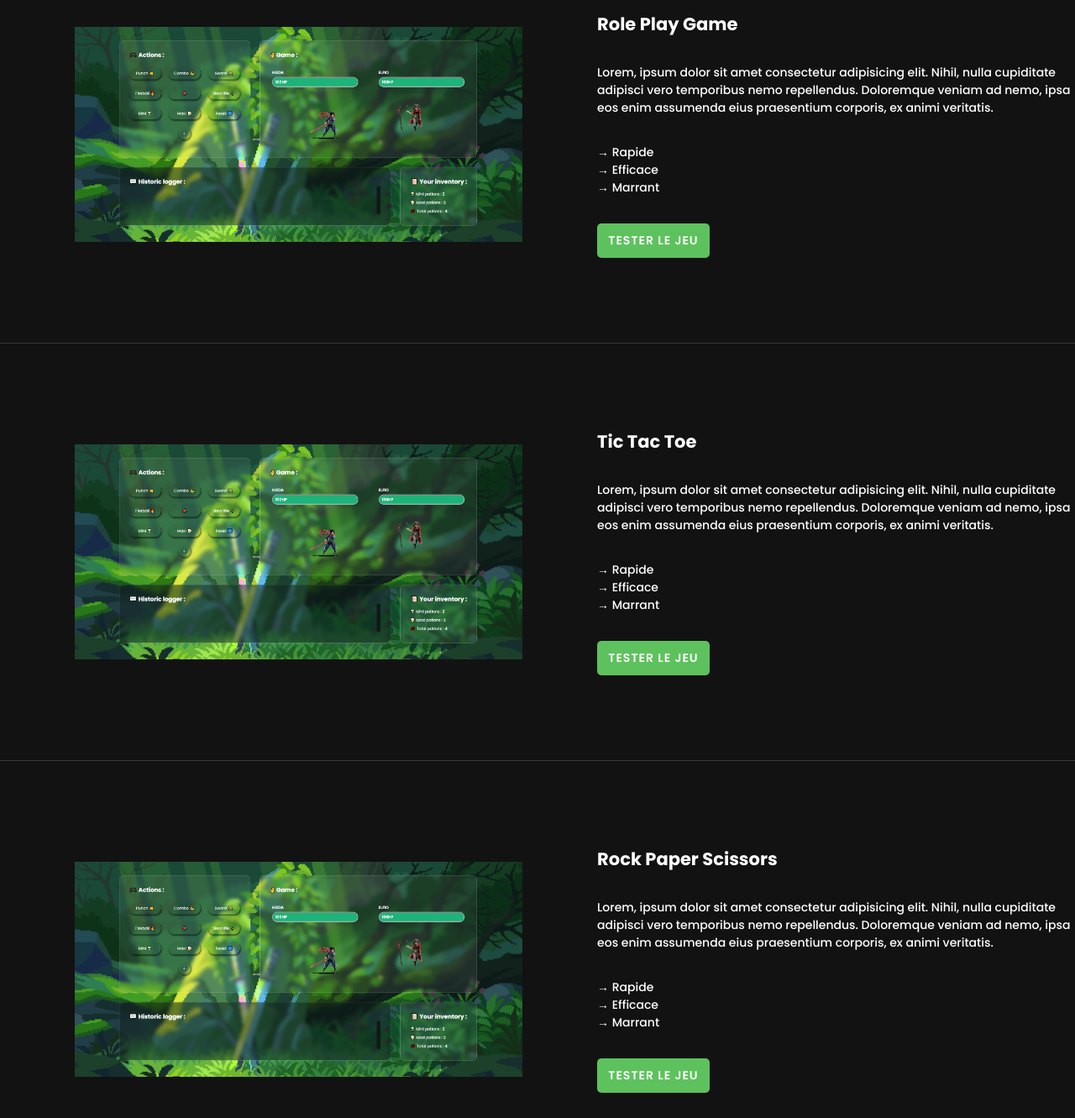
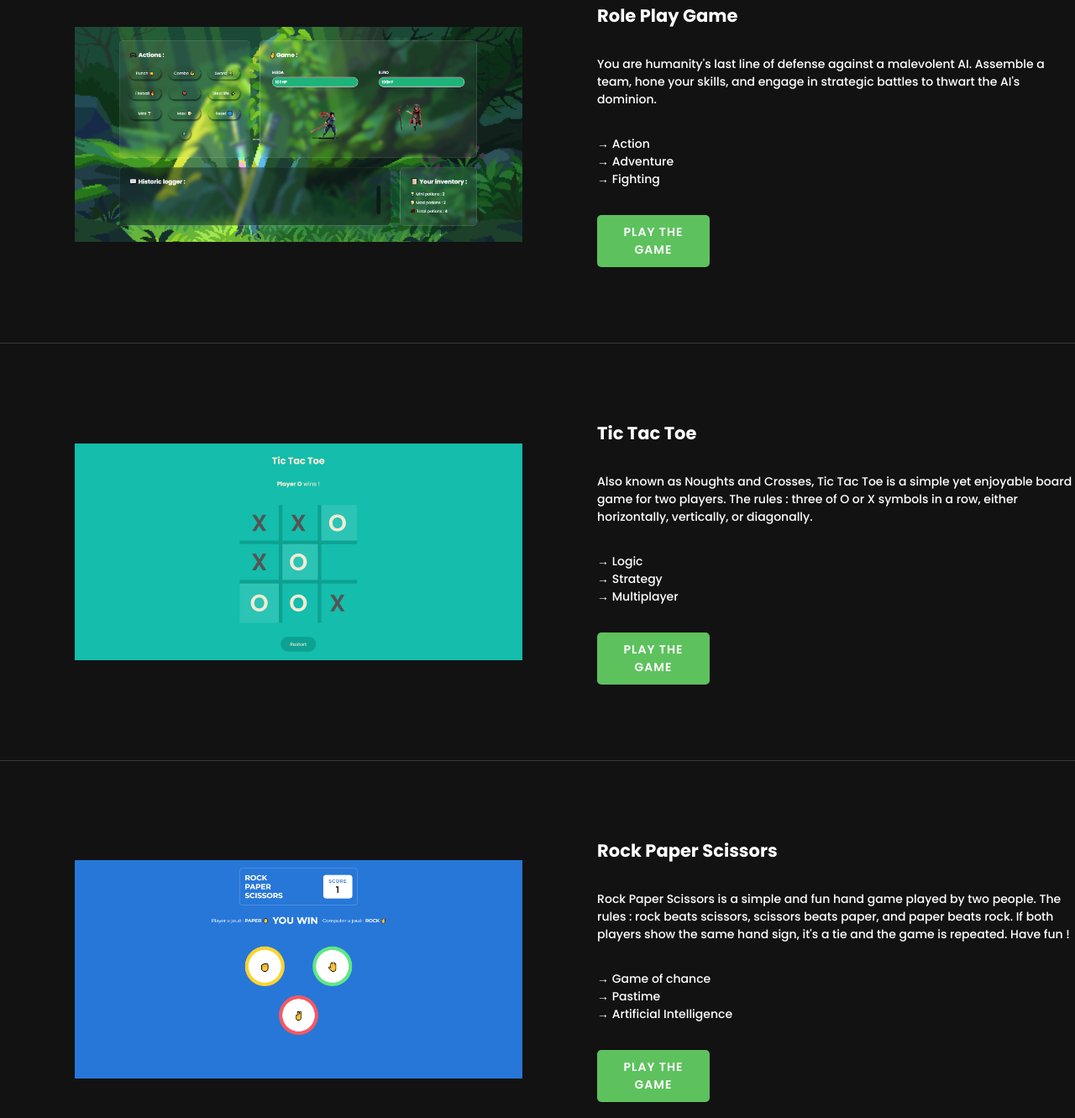
Before and after one commit to Equ6l/platform-mini-games, a website: page index.html in a window 1280 px wide. Shown: the part 969-2300 px from the top of the page at 84% size. Drawn offline with nearby package versions, Linux system fonts and the light colour scheme.

Commit message:
feature(links): add new github's links to access games

```diff
--- a/index.html
+++ b/index.html
@@ -21,8 +21,8 @@
             </button>
         <div class="nav__links">
           <a href="#banner" aria-current="page">Home</a>
-          <a href="#">All games</a>
-          <a href="#section__color-secondary">Your opinion</a>
+          <a href="#game">All games</a>
+          <a href="#section__color-secondary">Comments space</a>
         </div>
       </div>
 
@@ -30,60 +30,52 @@
     <main>
         <section id="banner">
             <h1>Online Games</h1>
-            <p>Lorem ipsum dolor sit amet consectetur, adipisicing elit. Deserunt autem vel ipsam sapiente fuga
-                aspernatur? Commodi ad dolore voluptatibus qui quis. Facilis possimus minus voluptas, rem unde fugiat ea
-                tempora.</p>
-            <a href="#">Découvrir les jeux</a>
+            <p>Whether you're seeking a quick adrenaline rush or a casual gaming experience, Online Games has something for everyone. Get ready to embark on an unforgettable gaming quest with PlayQuest, where the next thrilling mini-game awaits!</p>
+            <a href="#game">Discover the games</a>
         </section>
-        <section class="game">
+        <section id="game" class="game">
             <div class="game__illustration">
                 <img src="./img/rpg-cover.PNG" alt="">
             </div>
             <div class="game__description">
                 <h1>Role Play Game</h1>
-                <p>Lorem, ipsum dolor sit amet consectetur adipisicing elit. Nihil, nulla cupiditate adipisci vero
-                    temporibus nemo repellendus. Doloremque veniam ad nemo, ipsa eos enim assumenda eius praesentium
-                    corporis, ex animi veritatis.</p>
+                <p>You are humanity's last line of defense against a malevolent AI. Assemble a team, hone your skills, and engage in strategic battles to thwart the AI's dominion.</p>
                 <ul>
-                    <li>Rapide</li>
-                    <li>Efficace</li>
-                    <li>Marrant</li>
+                    <li>Action</li>
+                    <li>Adventure</li>
+                    <li>Fighting</li>
                 </ul>
-                <a href="https://equ6l.github.io/RPG/">Tester le jeu</a>
+                <a href="maelysdcb.github.io/role-play-game/">Play the game</a>
             </div>
         </section>
         <section class="game">
             <div class="game__illustration">
-                <img src="./img/rpg-cover.PNG" alt="">
+                <img src="./img/tic-tac-toe-cover.PNG" alt="">
             </div>
             <div class="game__description">
                 <h1>Tic Tac Toe</h1>
-                <p>Lorem, ipsum dolor sit amet consectetur adipisicing elit. Nihil, nulla cupiditate adipisci vero
-                    temporibus nemo repellendus. Doloremque veniam ad nemo, ipsa eos enim assumenda eius praesentium
-                    corporis, ex animi veritatis.</p>
+                <p>Also known as Noughts and Crosses, Tic Tac Toe is a simple yet enjoyable board game for two players. The rules : three of O or X symbols in a row, either horizontally, vertically, or diagonally.</p>
                 <ul>
-                    <li>Rapide</li>
-                    <li>Efficace</li>
-                    <li>Marrant</li>
+                    <li>Logic</li>
+                    <li>Strategy</li>
+                    <li>Multiplayer</li>
                 </ul>
-                <a href="https://equ6l.github.io/Tic-Tac-Toe/">Tester le jeu</a>
+                <a href="maelysdcb.github.io/Tic-Tac-Toe/">Play the game</a>
             </div>
         </section>
         <section class="game">
             <div class="game__illustration">
-                <img src="./img/rpg-cover.PNG" alt="">
+                <img src="./img/rock-paper-scissors-cover.PNG" alt="">
             </div>
             <div class="game__description">
                 <h1>Rock Paper Scissors</h1>
-                <p>Lorem, ipsum dolor sit amet consectetur adipisicing elit. Nihil, nulla cupiditate adipisci vero
-                    temporibus nemo repellendus. Doloremque veniam ad nemo, ipsa eos enim assumenda eius praesentium
-                    corporis, ex animi veritatis.</p>
+                <p>Rock Paper Scissors is a simple and fun hand game played by two people. The rules : rock beats scissors, scissors beats paper, and paper beats rock. If both players show the same hand sign, it's a tie and the game is repeated. Have fun !</p>
                 <ul>
-                    <li>Rapide</li>
-                    <li>Efficace</li>
-                    <li>Marrant</li>
+                    <li>Game of chance</li>
+                    <li>Pastime</li>
+                    <li>Artificial Intelligence</li>
                 </ul>
-                <a href="#">Tester le jeu</a></button>
+                <a href="maelysdcb.github.io/rock-paper-scissors/">Play the game</a></button>
             </div>
         </section>
         <section id="section__color-secondary">
@@ -138,28 +130,28 @@
                     </ul>
                 </div>
                 <div id="backTop">
-                    <button type="button"><a href="#banner"> Retour en haut de la page</a></button>
+                    <button type="button"><a href="#banner"> Back to the top</a></button>
                 </div>
             </div>
-            <h4>Ressources</h4>
+            <h4>Resources</h4>
             <div id="middleFooter">
                 <div class="liste">
                     <ul>
-                        <li>État du serveur</li>
-                        <li>Carrières</li>
-                        <li>Entreprise</li>
+                        <li>Server State</li>
+                        <li>Careers</li>
+                        <li>Company</li>
                     </ul>
                 </div>
                 <div class="liste">
                     <ul>
-                        <li>Services en ligne</li>
-                        <li>Règles de la communauté</li>
-                        <li>Expérience utilisateur</li>
+                        <li>Online services</li>
+                        <li>Community rules</li>
+                        <li>User experience</li>
                     </ul>
                 </div>
             </div>
             <div id="endFooter">
-                <p>&copy; Equ6l 2023. All rights reserved.</p>
+                <p>&copy; 2023. All rights reserved.</p>
                 <img src="./img/logo-gaming.png" alt="">
             </div>
         </div>
```
Also changed, not shown: scss/style.scss (+16 -2 lines), css/style.css, img/rock-paper-scissors-cover.PNG (added), img/tic-tac-toe-cover.PNG (added), 1 other file.
